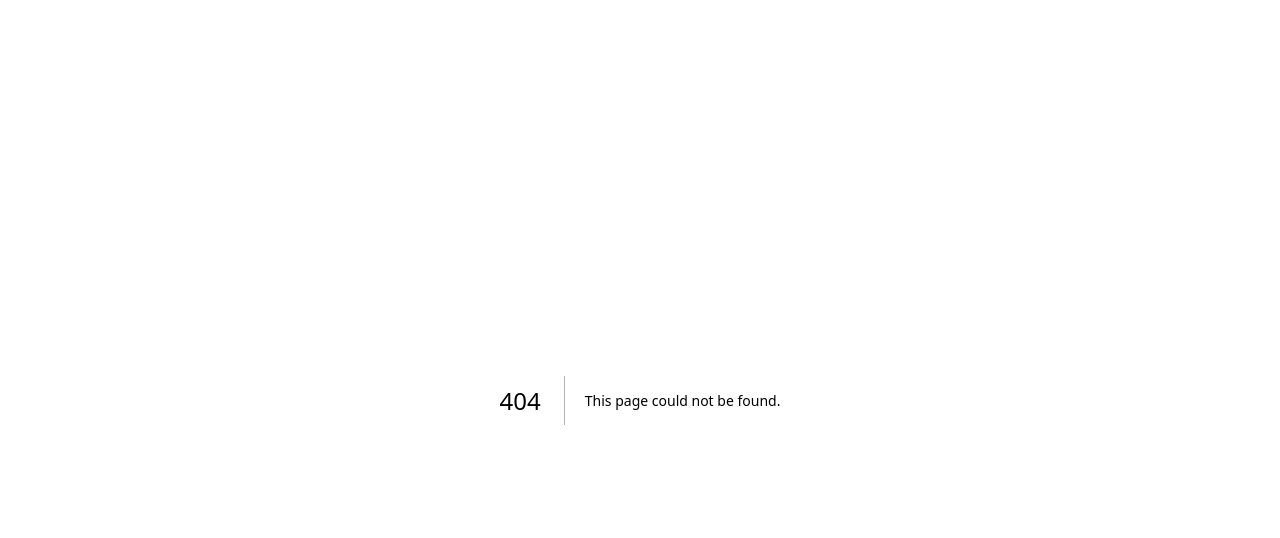
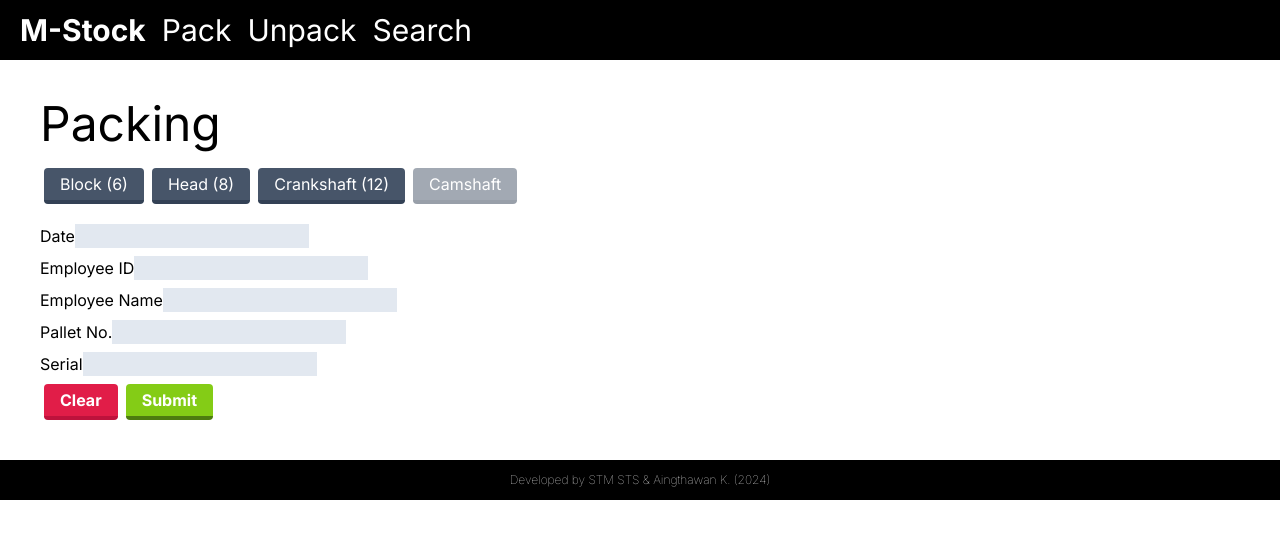
Before and after one commit to aingez/sts_safety_stock_coop_project, a Next.js app: page /pack in a window 1280 px wide. Before the commit this address had no page. Shown: the top 538 px of the page. Built offline with nearby package versions, Linux system fonts and the light colour scheme.

Commit message:
basic page mock

```diff
--- /dev/null
+++ b/src/app/components/Footer.jsx
@@ -0,0 +1,13 @@
+'use client'
+
+import React from 'react'
+
+function Footer() {
+  return (
+    <div className='mt-10 flex justify-center p-3 bg-black text-white font-thin text-xs'>
+      <p>Developed by STM STS & Aingthawan K. (2024)</p>
+    </div>
+  )
+}
+
+export default Footer
--- /dev/null
+++ b/src/app/components/Nav.jsx
@@ -0,0 +1,17 @@
+'use client'
+
+import React from 'react'
+import Link from 'next/link'
+
+function Nav() {
+  return (
+    <ul className='text-3xl mb-10 flex justify-left p-3 bg-black'>
+        <li className='mx-2 font-bold text-white active:opacity-50'><Link href="/">M-Stock</Link></li>
+        <li className='mx-2 text-white active:opacity-50'><Link href="/pack">Pack</Link></li>
+        <li className='mx-2 text-white active:opacity-50'><Link href="/unpack">Unpack</Link></li>
+        <li className='mx-2 text-white active:opacity-50'><Link href="/search">Search</Link></li>
+    </ul>
+  )
+}
+
+export default Nav
--- a/src/app/layout.js
+++ b/src/app/layout.js
@@ -1,17 +1,25 @@
 import { Inter } from "next/font/google";
 import "./globals.css";
+import Nav from "./components/Nav"
+import Footer from "./components/Footer"
 
 const inter = Inter({ subsets: ["latin"] });
 
 export const metadata = {
-  title: "Create Next App",
-  description: "Generated by create next app",
+  title: "STS Safety Stock Monitor",
+  description: "Developed by STS",
 };
 
 export default function RootLayout({ children }) {
   return (
     <html lang="en">
-      <body className={inter.className}>{children}</body>
+      <body className={inter.className}>
+        <Nav />
+          <div className="mx-10">
+            {children}
+          </div>
+        <Footer />
+      </body>
     </html>
   );
 }
--- /dev/null
+++ b/src/app/pack/page.jsx
@@ -0,0 +1,49 @@
+import React from 'react'
+
+function PackPage() {
+  return (
+    <div>
+      <h1 className='text-5xl pb-5'>
+        Packing
+      </h1>
+
+      <ul className='mb-5'>
+        <button className='mx-1 bg-slate-600 hover:bg-slate-400 text-white font-normal py-1 px-4 border-b-4 border-slate-700 hover:border-slate-500 rounded'>Block (6)</button>
+        <button className='mx-1 bg-slate-600 hover:bg-slate-400 text-white font-normal py-1 px-4 border-b-4 border-slate-700 hover:border-slate-500 rounded'>Head (8)</button>
+        <button className='mx-1 bg-slate-600 hover:bg-slate-400 text-white font-normal py-1 px-4 border-b-4 border-slate-700 hover:border-slate-500 rounded'>Crankshaft (12)</button>
+        <button className='mx-1 opacity-50 bg-slate-600 hover:bg-slate-400 text-white font-normal py-1 px-4 border-b-4 border-slate-700 hover:border-slate-500 rounded'>Camshaft</button>
+      </ul>
+
+      <form action="/send-data-here" method="post">
+        <ul>
+          <li className='pb-2'>
+            <label for="first">Date</label>
+            <input className='bg-slate-200' type="text" id="first" name="first" />
+          </li>
+          <li className='pb-2'>
+            <label for="first">Employee ID</label>
+            <input className='bg-slate-200' type="text" id="first" name="first" />
+          </li>
+          <li className='pb-2'>
+            <label for="first">Employee Name</label>
+            <input className='bg-slate-200' type="text" id="first" name="first" />
+          </li>
+          <li className='pb-2'>
+            <label for="first">Pallet No.</label>
+            <input className='bg-slate-200' type="text" id="first" name="first" />
+          </li>
+          <li className='pb-2'>
+          <label for="last">Serial</label>
+          <input className='bg-slate-200' type="text" id="last" name="last" />
+          </li>
+        </ul>
+
+        <button className='mx-1 bg-rose-600 hover:bg-rose-400 text-white font-bold py-1 px-4 border-b-4 border-rose-700 hover:border-rose-500 rounded'>Clear</button>
+        <button className='mx-1 bg-lime-500 hover:bg-lime-400 text-white font-bold py-1 px-4 border-b-4 border-lime-700 hover:border-lime-500 rounded' type="submit">Submit</button>
+
+      </form>
+    </div>
+  )
+}
+
+export default PackPage
--- a/src/app/page.jsx
+++ b/src/app/page.jsx
@@ -2,8 +2,10 @@ import Image from "next/image";
 
 export default function Home() {
   return (
-    <main>
-
+    <main className=''>
+      <h1 className='text-5xl pb-5 '>
+        Main Page
+      </h1>
     </main>
   );
 }
--- /dev/null
+++ b/src/app/search/page.jsx
@@ -0,0 +1,30 @@
+import React from 'react'
+
+function SearchPage() {
+  return (
+    <div>
+      <h1 className='text-5xl pb-5 '>
+        Search Part
+      </h1>
+
+      <form action="/send-data-here" method="post">
+        <ul>
+          <li className='pb-2'>
+            <label for="first">Part Type</label>
+            <input className='bg-slate-200' type="text" id="first" name="first" />
+          </li>
+          <li className='pb-2'>
+            <label for="first">Serial</label>
+            <input className='bg-slate-200' type="text" id="first" name="first" />
+          </li>
+        </ul>
+      </form>
+
+      <button className='mx-1 bg-rose-600 hover:bg-rose-400 text-white font-bold py-1 px-4 border-b-4 border-rose-700 hover:border-rose-500 rounded'>Clear</button>
+        <button className='mx-1 bg-cyan-500 hover:bg-cyan-400 text-white font-bold py-1 px-4 border-b-4 border-cyan-700 hover:border-cyan-500 rounded' type="submit">Search</button>
+
+    </div>
+  )
+}
+
+export default SearchPage
--- /dev/null
+++ b/src/app/unpack/page.jsx
@@ -0,0 +1,49 @@
+import React from 'react'
+
+function UnpackPage() {
+  return (
+    <div>
+      <h1 className='text-5xl pb-5 '>
+        Un-Packing
+      </h1>
+
+      <ul className='mb-5'>
+        <button className='mx-1 bg-slate-600 hover:bg-slate-400 text-white font-normal py-1 px-4 border-b-4 border-slate-700 hover:border-slate-500 rounded'>Block</button>
+        <button className='mx-1 bg-slate-600 hover:bg-slate-400 text-white font-normal py-1 px-4 border-b-4 border-slate-700 hover:border-slate-500 rounded'>Head</button>
+        <button className='mx-1 bg-slate-600 hover:bg-slate-400 text-white font-normal py-1 px-4 border-b-4 border-slate-700 hover:border-slate-500 rounded'>Crankshaft</button>
+        <button className='mx-1 opacity-50 bg-slate-600 hover:bg-slate-400 text-white font-normal py-1 px-4 border-b-4 border-slate-700 hover:border-slate-500 rounded'>Camshaft</button>
+      </ul>
+
+      <form action="/send-data-here" method="post">
+        <ul>
+          <li className='pb-2'>
+            <label for="first">Date</label>
+            <input className='bg-slate-200' type="text" id="first" name="first" />
+          </li>
+          <li className='pb-2'>
+            <label for="first">Employee ID</label>
+            <input className='bg-slate-200' type="text" id="first" name="first" />
+          </li>
+          <li className='pb-2'>
+            <label for="first">Employee Name</label>
+            <input className='bg-slate-200' type="text" id="first" name="first" />
+          </li>
+          <li className='pb-2'>
+            <label for="first">Pallet No.</label>
+            <input className='bg-slate-200' type="text" id="first" name="first" />
+          </li>
+          <li className='pb-2'>
+          <label for="last">Serial</label>
+          <input className='bg-slate-200' type="text" id="last" name="last" />
+          </li>
+        </ul>
+
+        <button className='mx-1 bg-rose-600 hover:bg-rose-400 text-white font-bold py-1 px-4 border-b-4 border-rose-700 hover:border-rose-500 rounded'>Clear</button>
+        <button className='mx-1 bg-lime-500 hover:bg-lime-400 text-white font-bold py-1 px-4 border-b-4 border-lime-700 hover:border-lime-500 rounded' type="submit">Submit</button>
+
+      </form>
+    </div>
+  )
+}
+
+export default UnpackPage
--- a/tailwind.config.js
+++ b/tailwind.config.js
@@ -1,10 +1,6 @@
 /** @type {import('tailwindcss').Config} */
 module.exports = {
-  content: [
-    "./src/pages/**/*.{js,ts,jsx,tsx,mdx}",
-    "./src/components/**/*.{js,ts,jsx,tsx,mdx}",
-    "./src/app/**/*.{js,ts,jsx,tsx,mdx}",
-  ],
+  content: ["./src/pages/**/*.{js,ts,jsx,tsx,mdx}", "./src/components/**/*.{js,ts,jsx,tsx,mdx}", "./src/app/**/*.{js,ts,jsx,tsx,mdx}"],
   theme: {
     extend: {
       backgroundImage: {
```
Also changed, not shown: package.json (+7 -5 lines), 2 other files (tests, documents, lock files or other folders).
